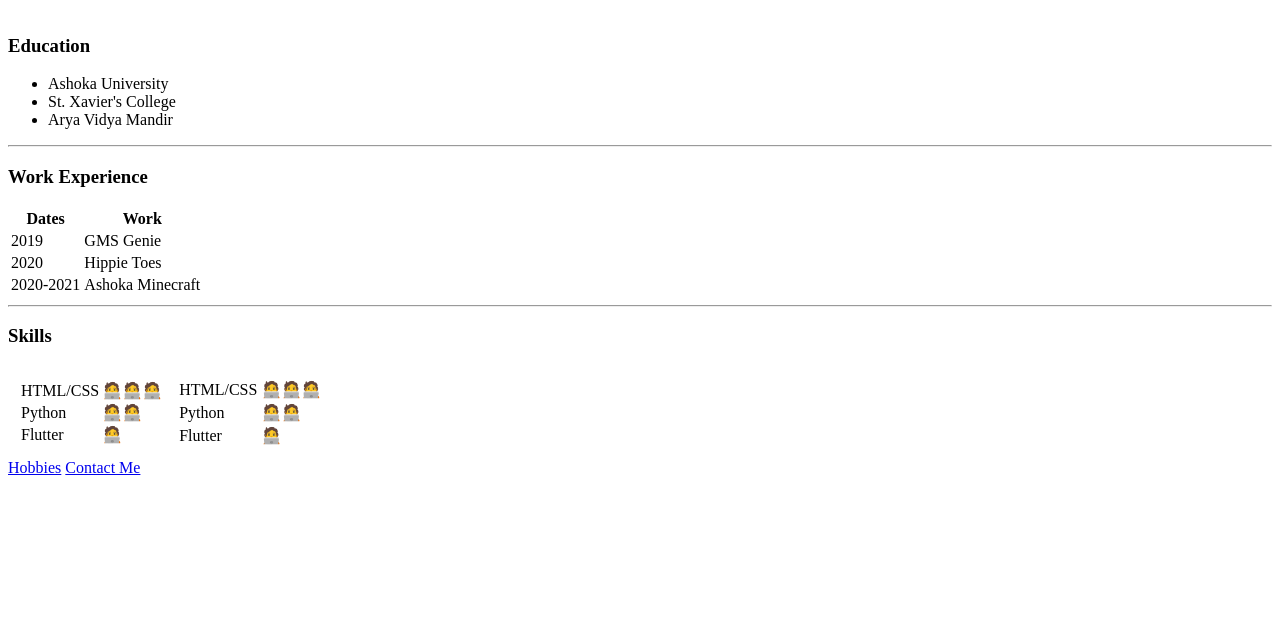
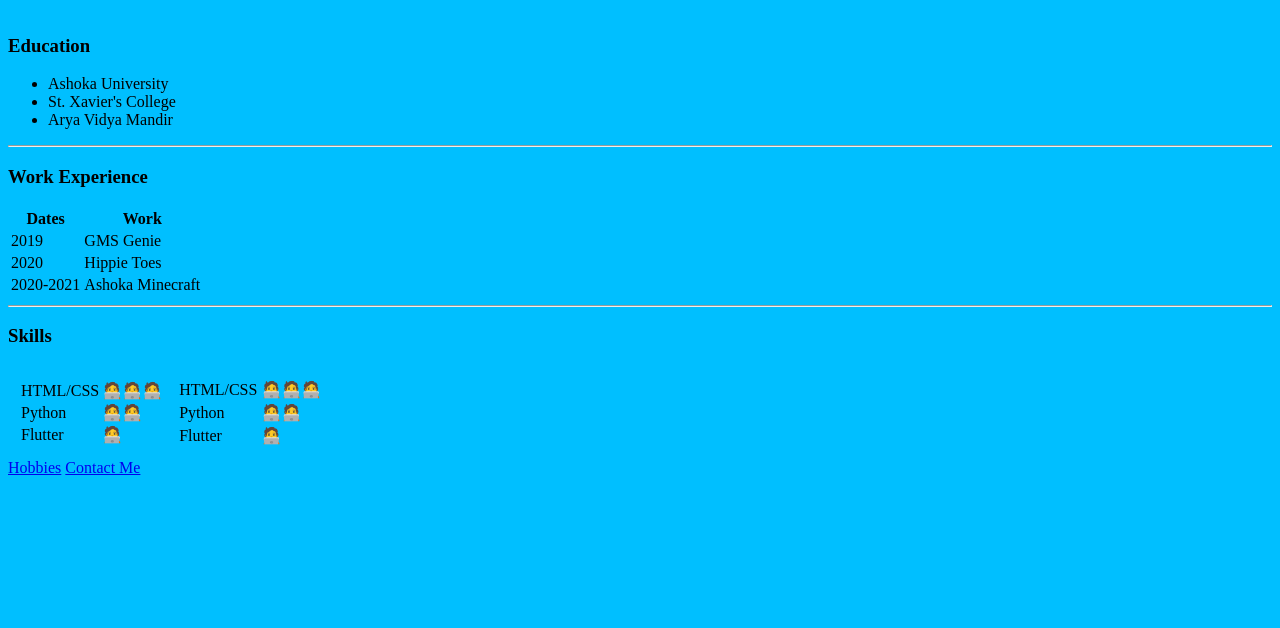
Before and after one commit to shaun-stanley/WebDev-Angela, a plain HTML site: page HTML - Personal Site/index.html in a window 1280 px wide. Shown: the part 172-800 px from the top of the page. Drawn offline with Linux system fonts and the light colour scheme.

Commit message:
change background-color to blue

```diff
--- a/HTML - Personal Site/index.html
+++ b/HTML - Personal Site/index.html
@@ -8,7 +8,7 @@
   </head>
 
   <!--My image and brief about me in Table format-->
-  <body>
+  <body style="background-color: deepskyblue;">
     <table cellspacing="10">
       <tr>
         <td><img
```
